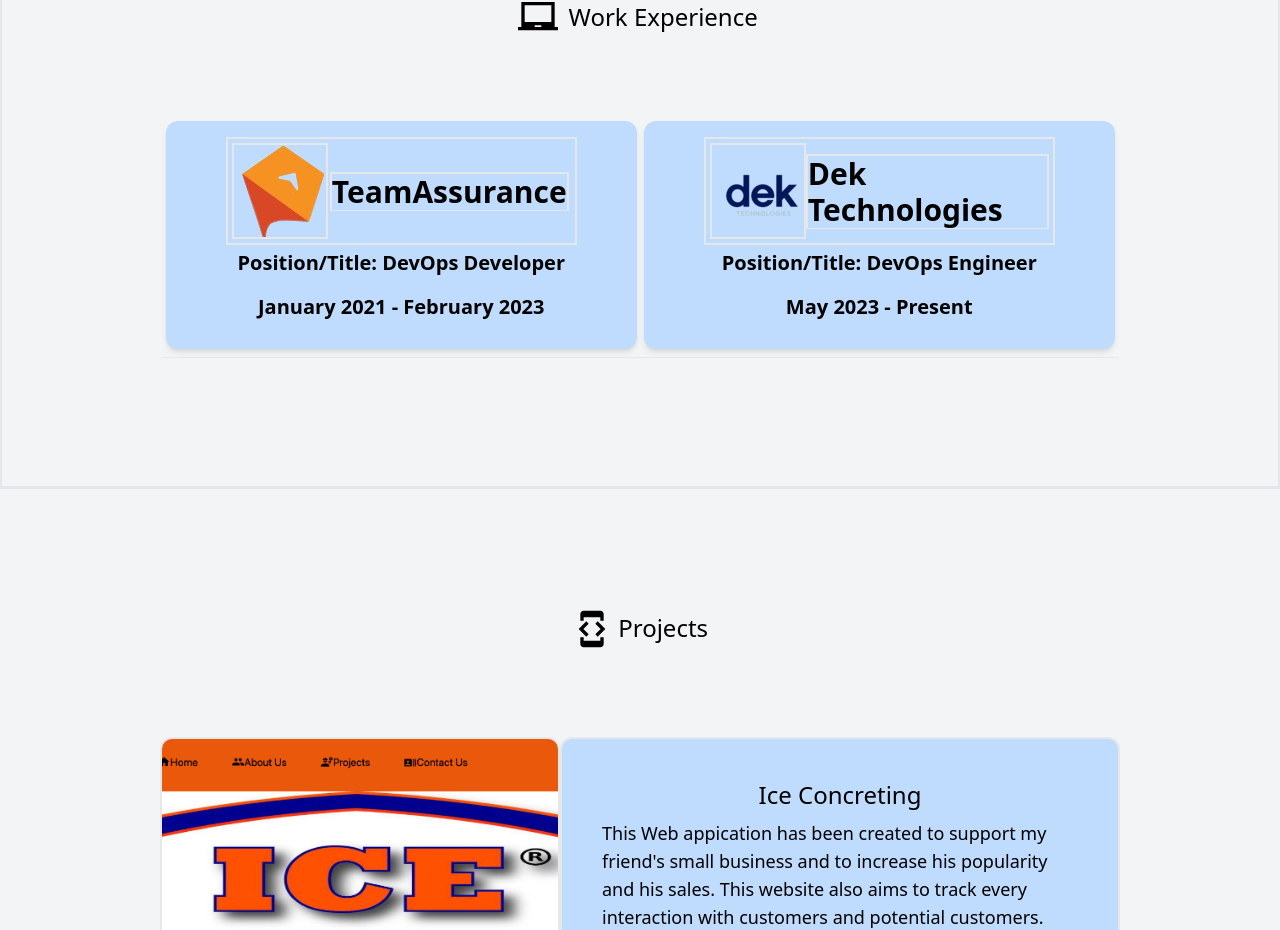
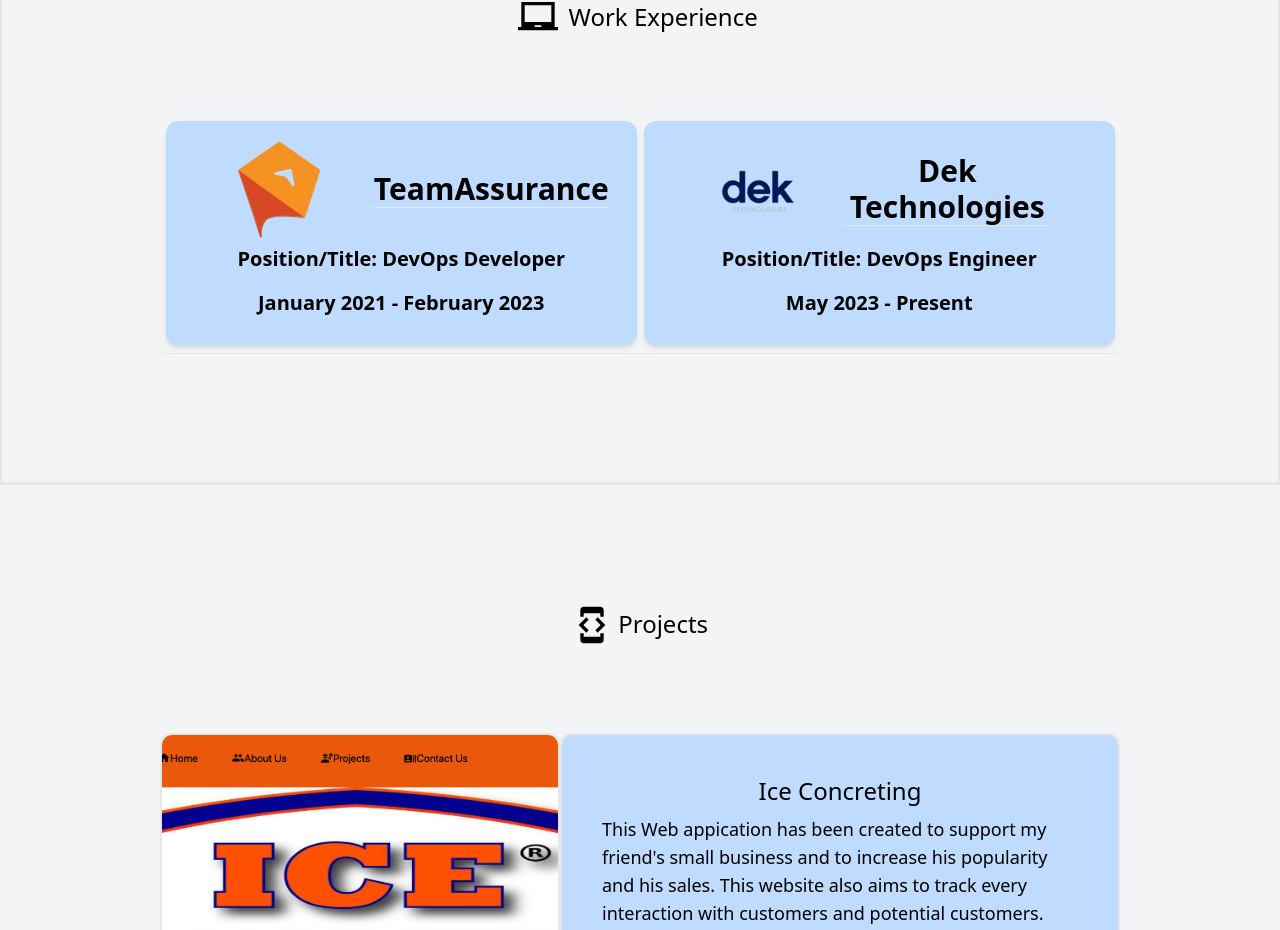
Before and after one commit to ivanveselinov/Portfolio, a React (Create React App) app: page / in a window 1280 px wide. Shown: the part 1783-2713 px from the top of the page. Built offline with nearby package versions, Linux system fonts and the light colour scheme.

Commit message:
Further indentation fixed

```diff
--- a/src/components/workExperience/WorkExperience.js
+++ b/src/components/workExperience/WorkExperience.js
@@ -4,12 +4,12 @@
 
 const WorkExperience = () => {
 
-  const FirstContainer="lg:flex md: block lg:w-full md: w-3/4 h-22 border-b"
+  const FirstContainer="lg:flex md: block lg:w-full md: w-3/4 h-22 border-b m-auto"
   const Container="h-22 shadow-md bg-blue-200 mt-5 mb-2 items-center mr-1 ml-1 rounded-xl p-4 w-full sm: w-full sm: m-auto"
   const Main="w-full text-center text-2xl m-auto mt-8"
-  const ContainerTwo="p-1 flex justijustify-between lg:w-4/5 m-auto md: w-3/4 sm: w-full border-2 "
-  const Logo="bg-no-repeat lg:w-24 lg:h-24 md:w-24 md:h-24 m-auto border-2" //Implement Hidden command here for Logo on sm screen like sm:hidden !!!
-  const Title="lg:text-3xl m-auto border-b md: text-xl sm: text-2xl font-bold m-auto border-2" //Title and logo need touch up for large screen !!
+  const ContainerTwo="p-1 flex justijustify-between lg:w-4/5 m-auto md: w-3/4 sm: w-full"
+  const Logo="bg-no-repeat lg:w-24 lg:h-24 md:w-24 md:h-24 m-auto" //Implement Hidden command here for Logo on sm screen like sm:hidden !!!
+  const Title="lg:text-3xl m-auto border-b md: text-xl sm: text-2xl font-bold m-auto text-center" //Title and logo need touch up for large screen as future improvement !!!
   const positionTitle="text-center mt-1 w-full lg:h-10 lg:text-xl font-bold md:text-l sm:text-l sm: h-full"
   const since="text-center mt-1 w-full h-10  lg:text-xl font-bold md:text-l sm:text-l"
   const iconsTop = "mb-2"
@@ -46,7 +46,7 @@
                   <a href="https://teamassurance.com/" target="_blank"> {/* LINK IMAGE TO GITHUB */ }
                    <p className={`${Logo} bg-teamAssurance`}></p>
                   </a>
-                  <p className={Title}>TeamAssurance</p>
+                  <p className={` ${Title} lg:ml-12 md:ml-auto`}>TeamAssurance</p>
                 </div>
                 <p className={positionTitle}>Position/Title: DevOps Developer</p>
                 <p className={since}>January 2021 - February 2023</p>
@@ -60,7 +60,7 @@
                         <a href="https://www.dektech.com.au/" target="_blank"> {/* LINK IMAGE TO GITHUB */ }
                           <p className={`${Logo} bg-dekTechnologies`}></p>
                         </a>
-                        <p className={Title}>Dek Technologies</p>
+                        <p className={`${Title} lg:ml-10 md:ml-auto`}>Dek Technologies</p>
                         <p className="bg-dekTechnologies"></p>
                         </div>
                         <p className={positionTitle}>Position/Title: DevOps Engineer</p>
```
